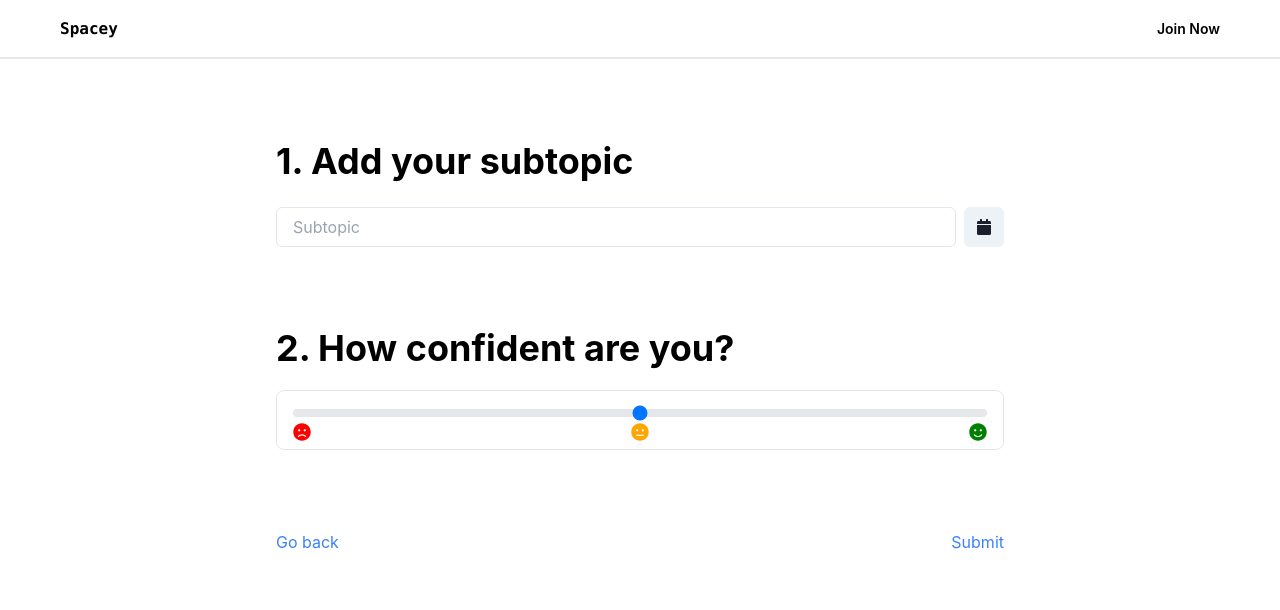
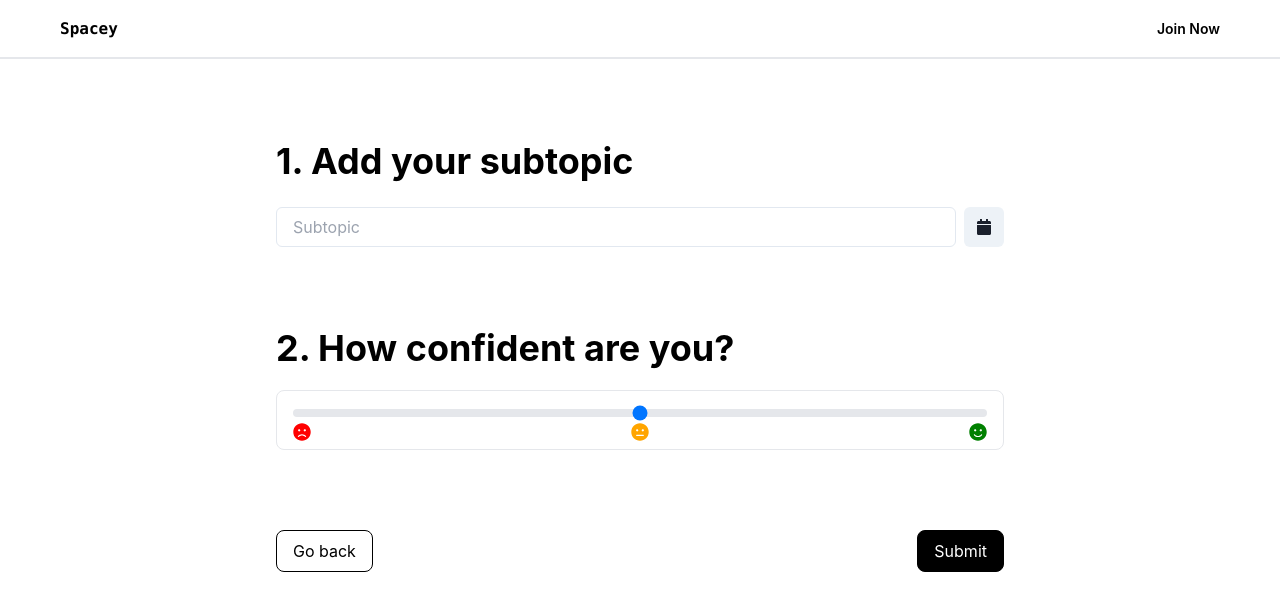
Before and after one commit to dunyanong/Spacey, a Next.js app: page /addsubtopic in a window 1280 px wide. Shown: the top 610 px of the page. Built offline with nearby package versions, Linux system fonts and the light colour scheme; no server answers.

Commit message:
change button design - wj

```diff
--- a/pages/addsubtopic.js
+++ b/pages/addsubtopic.js
@@ -145,9 +145,9 @@ const AddSubTopic = () => {
 
             <div className='flex justify-between items-center mt-10'>
               <Link href="/a_level" passHref>
-                <button className="mt-10 text-blue-500">Go back</button>
+                  <button className="mt-10 px-4 py-2 border border-black text-black bg-white hover:bg-black hover:text-white transition-colors duration-300 rounded-lg">  Go back</button>
               </Link>
-              <button className="mt-10 text-blue-500" type="submit">Submit</button>
+              <button className="mt-10 px-4 py-2 border border-black text-white bg-black hover:bg-white hover:text-black transition-colors duration-300 rounded-lg"  type="submit">Submit</button>
             </div>
           </Box>
         </VStack>
```
